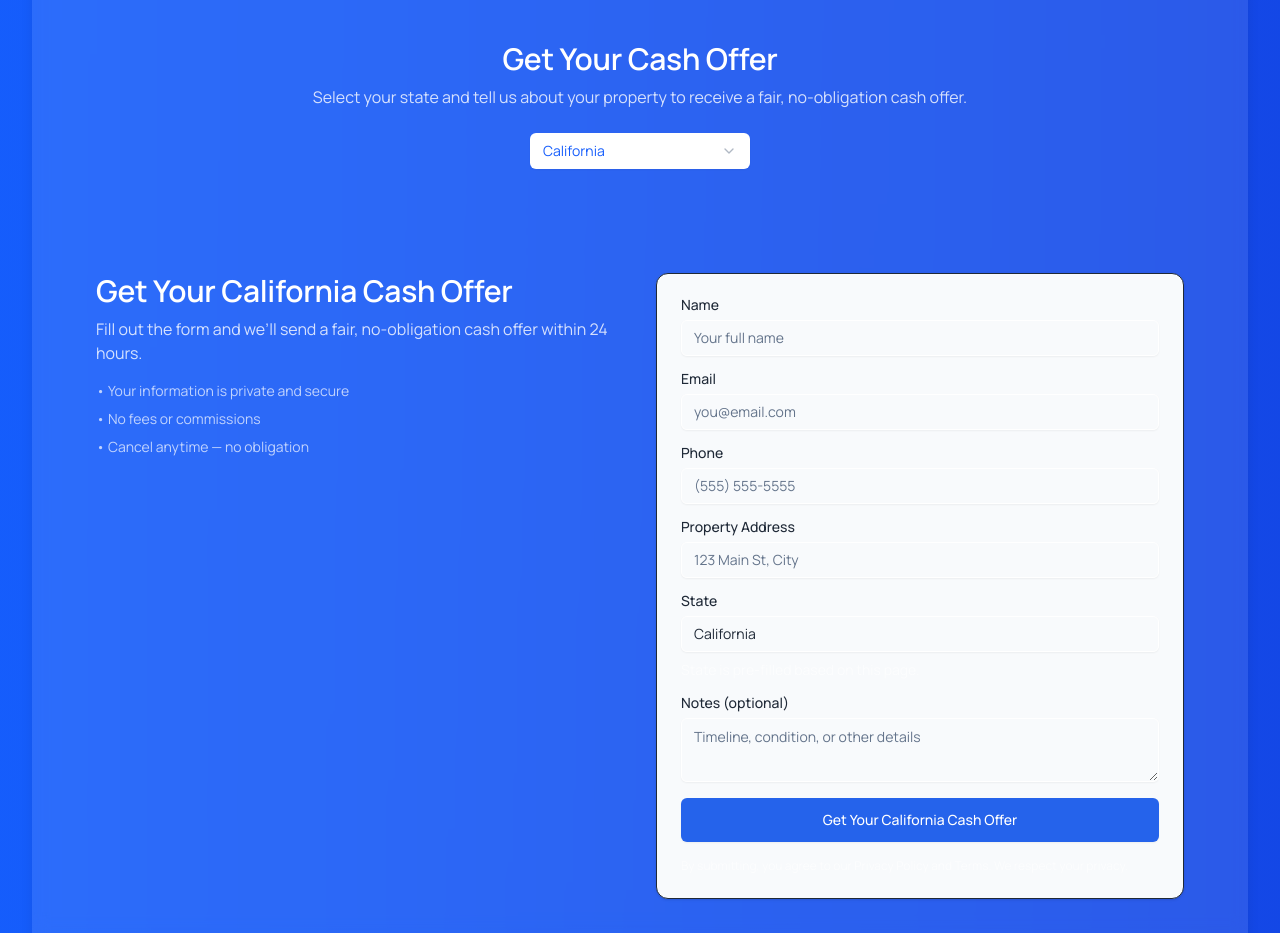
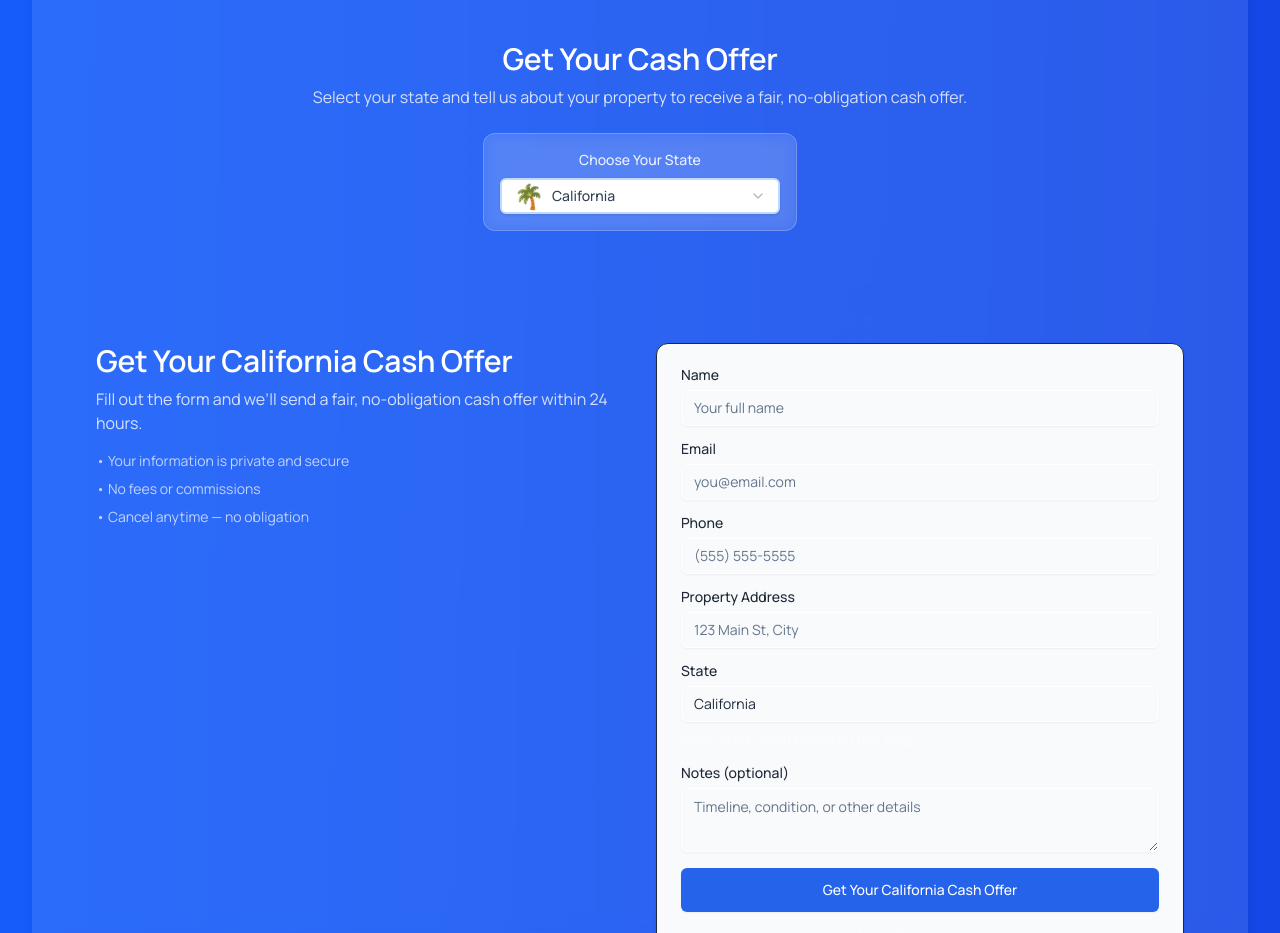
Before and after one commit to MarkTheCoderShark/buyhousefast, a Next.js app: page / in a window 1280 px wide. Shown: the part 7580-8513 px from the top of the page. Built offline with nearby package versions, Linux system fonts and the light colour scheme.

Commit message:
fix: resolve TypeScript errors with proper testimonial interface and enhance state selection dropdown with better styling and emojis

```diff
--- a/src/components/sections/LeadFormSwitcher.tsx
+++ b/src/components/sections/LeadFormSwitcher.tsx
@@ -13,16 +13,31 @@ export default function LeadFormSwitcher() {
         <h2 className="text-2xl md:text-3xl font-semibold text-white">Get Your Cash Offer</h2>
         <p className="text-white/80 mt-2">Select your state and tell us about your property to receive a fair, no-obligation cash offer.</p>
       </div>
-      <div className="flex justify-center mb-6">
-        <Select value={state} onValueChange={(v: string) => setState(v as "California" | "Washington")}>
-          <SelectTrigger className="min-w-[220px] bg-white text-blue-600 border-white/30 hover:bg-white/95">
-            <SelectValue placeholder="Select a state" />
-          </SelectTrigger>
-          <SelectContent className="bg-white">
-            <SelectItem value="California" className="text-blue-600 hover:bg-blue-50">California</SelectItem>
-            <SelectItem value="Washington" className="text-blue-600 hover:bg-blue-50">Washington</SelectItem>
-          </SelectContent>
-        </Select>
+      <div className="flex justify-center mb-8">
+        <div className="bg-white/10 backdrop-blur-sm rounded-xl p-4 border border-white/20">
+          <label className="block text-white/90 text-sm font-medium mb-2 text-center">
+            Choose Your State
+          </label>
+          <Select value={state} onValueChange={(v: string) => setState(v as "California" | "Washington")}>
+            <SelectTrigger className="min-w-[280px] h-12 bg-white text-slate-700 border-2 border-blue-200 hover:border-blue-400 focus:border-blue-500 focus:ring-2 focus:ring-blue-200 shadow-sm font-medium">
+              <SelectValue placeholder="Select your state" />
+            </SelectTrigger>
+            <SelectContent className="bg-white border-blue-200 shadow-xl">
+              <SelectItem value="California" className="text-slate-700 hover:bg-blue-50 focus:bg-blue-50 cursor-pointer py-3">
+                <div className="flex items-center gap-2">
+                  <span className="text-2xl">🌴</span>
+                  <span className="font-medium">California</span>
+                </div>
+              </SelectItem>
+              <SelectItem value="Washington" className="text-slate-700 hover:bg-blue-50 focus:bg-blue-50 cursor-pointer py-3">
+                <div className="flex items-center gap-2">
+                  <span className="text-2xl">🏔️</span>
+                  <span className="font-medium">Washington</span>
+                </div>
+              </SelectItem>
+            </SelectContent>
+          </Select>
+        </div>
       </div>
       <LeadForm state={state} />
     </section>
--- a/src/components/sections/Testimonials.tsx
+++ b/src/components/sections/Testimonials.tsx
@@ -6,6 +6,15 @@ import { Card, CardContent, CardHeader } from "@/components/ui/card";
 import { Avatar, AvatarFallback, AvatarImage } from "@/components/ui/avatar";
 import { Star } from "lucide-react";
 import { cn } from "@/lib/utils";
+
+interface TestimonialData {
+  name: string;
+  city: string;
+  text: string;
+  stars: number;
+  situation?: string;
+  timeframe?: string;
+}
 
 interface TestimonialProps {
   state: string;
@@ -19,7 +28,7 @@ export default function Testimonials({
   subheadline
 }: TestimonialProps) {
 
-  const testimonials = useMemo(() => {
+  const testimonials = useMemo((): TestimonialData[] => {
     if (state === "California") {
       return [
         {
@@ -134,19 +143,19 @@ export default function Testimonials({
                           <Star key={i} size={16} className={cn("fill-current", i < t.stars ? "text-amber-400" : "text-slate-300")} />
                         ))}
                       </div>
-                      {(t as any).situation && (
+                      {t.situation && (
                         <span className="text-xs bg-blue-100 text-blue-700 px-2 py-1 rounded-full font-medium">
-                          {(t as any).situation}
+                          {t.situation}
                         </span>
                       )}
                     </div>
                   </CardHeader>
                   <CardContent className="space-y-3 pt-0">
                     <p className="text-sm text-slate-700 leading-relaxed">&ldquo;{t.text}&rdquo;</p>
-                    {(t as any).timeframe && (
+                    {t.timeframe && (
                       <div className="flex items-center justify-between pt-2 border-t border-slate-100">
                         <span className="text-xs text-slate-500">Closed in:</span>
-                        <span className="text-xs font-semibold text-green-600">{(t as any).timeframe}</span>
+                        <span className="text-xs font-semibold text-green-600">{t.timeframe}</span>
                       </div>
                     )}
                   </CardContent>
```
